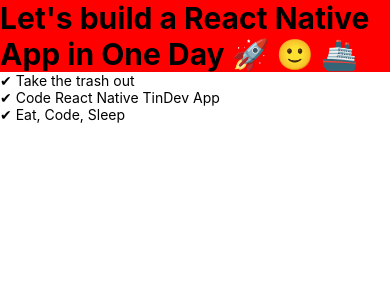
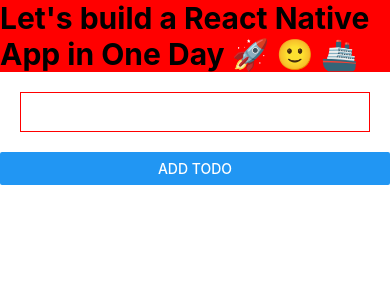
Before and after one commit to apolloproductionsdj/first-react-native, a React Native app: screen / in a window 390 px wide. Shown: the top 300 px of the page. Built offline with nearby package versions, Linux system fonts and the light colour scheme.

Commit message:
made first component with input functionality

```diff
--- a/App.js
+++ b/App.js
@@ -1,21 +1,43 @@
-import React from 'react';
-import { SafeAreaView, StyleSheet, Text, View } from 'react-native';
+import React, { useState } from 'react';
+import { Button, SafeAreaView, ScrollView, StyleSheet, Text, TextInput, View } from 'react-native';
 import Todo from './Todo';
 
 const App = () => {
+  const [input, setInput] = useState('');
+  const [todos, setTodos] = useState([]);
+
+  const addTodo = () => {
+    setTodos([input, ...todos]);
+    setInput('');
+  }
+
   return (
     <SafeAreaView>
       <View>
         <Text style={styles.titleText}>Let's build a React Native App in One Day 🚀 🙂 🚢  </Text>
       </View>
-      <Todo title="Take the trash out" />
-      <Todo title="Code React Native TinDev App" />
-      <Todo title="Eat, Code, Sleep" />
+      <ScrollView>
+        {todos.map((todo) => (
+          <Todo title={todo} />
+        ))}
+      </ScrollView>
+      <TextInput
+        style={styles.todoInput}
+        value={input}
+        onChangeText={text => setInput(text)}
+      />
+      <Button onPress={addTodo} title="ADD TODO" />
     </SafeAreaView>
   );
 }
 
 const styles = StyleSheet.create({
+  todoInput: {
+    margin: 20,
+    height: 40,
+    borderColor: 'red',
+    borderWidth: 1
+  },
   titleText: {
     backgroundColor: 'red',
     fontSize: 30,
```
